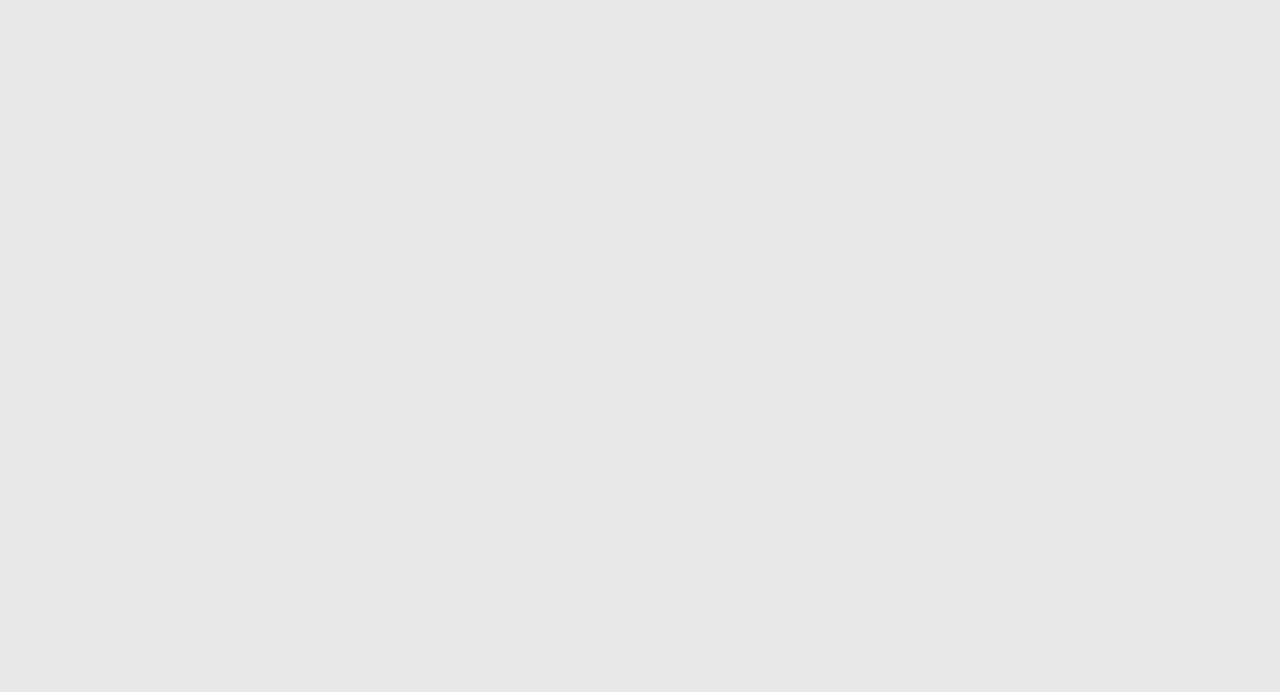
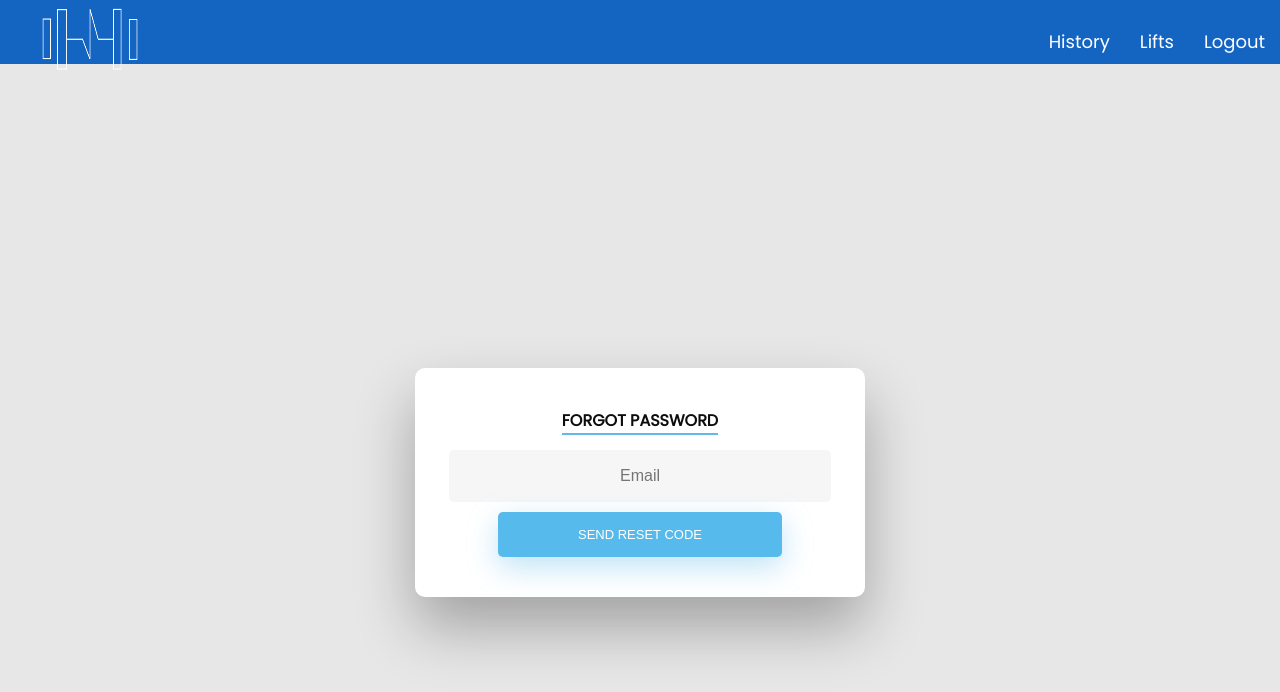
Before and after one commit to MarkByrneDKIT/GymVision, a React (Create React App) app in the folder app/: page /recovery in a window 1280 px wide. Before the commit this address had no page. Shown: the top 692 px of the page. Built offline with nearby package versions, Linux system fonts and the light colour scheme.

Commit message:
Feature: Added UI for Account Recovbery Pages.

```diff
--- a/app/src/App.js
+++ b/app/src/App.js
@@ -8,6 +8,7 @@ import Homepage from './pages/homepage'
 import ShoulderPress from './pages/lift/shoulderPress'
 import History from './pages/lift/history'
 import Session from './pages/lift/session'
+import Recovery from './pages/accountRecovery/recovery'
 
 
 import{
@@ -30,6 +31,7 @@ function App() {
         <Route path="/shoulderpress" element={<ShoulderPress />}/>
         <Route path="/history" element={<History />}/>
         <Route path="/session" element={<Session />}/>
+        <Route path="/recovery" element={<Recovery />}/>
       </Routes>
      </Router>
   );
--- a/app/src/pages/accountRecovery/recovery.jsx
+++ b/app/src/pages/accountRecovery/recovery.jsx
@@ -0,0 +1,29 @@
+import "./recovery.css"
+import { useRef } from "react"
+import Navbar from '../../components/Navbar/Navbar'
+
+export default function Recovery() {
+    const email = useRef();
+
+
+      return (
+        <div className="container">
+            <Navbar/>
+        <div className="wrapper fadeInDown">
+
+          <div id="formContent">
+            {/* Tabs Titles */}
+            <h2 className="active"> Forgot Password </h2>
+
+
+
+            {/* Forgot Pass Form*/}
+            <form>
+              <input type="text" id="login" className="fadeIn second" name="username" placeholder="Email" ref={email} required />
+              <input type="submit" className="fadeIn fourth" value="Send Reset Code" />
+            </form>
+          </div>
+        </div>
+        </div>
+      );
+    };
--- a/app/src/pages/login/login.jsx
+++ b/app/src/pages/login/login.jsx
@@ -3,15 +3,16 @@ import { useRef } from "react"
 import {loginCall} from "../../apiCalls"
 import { useContext} from "react"
 import { AuthContext } from "../../context/AuthContext";
-import homeIcon2 from "../Images/homeIcon2.png";
-import {Link} from 'react-router-dom';
 import ReCAPTCHA from "react-google-recaptcha";
+import { useNavigate} from 'react-router-dom';
+
 
 export default function Login() {
     const username = useRef();
     const password = useRef();
     const onChange =() => {};
     const { user, isFetching, error, dispatch } = useContext(AuthContext);
+    const navigate = useNavigate();
 
     const handleClick = (e) => {
       e.preventDefault();
@@ -40,7 +41,7 @@ export default function Login() {
 
             {/* Remind Passowrd */}
             <div id="formFooter">
-              <a className="underlineHover" href="forgot">Forgot Password?</a>
+              <a className="underlineHover" href="/recovery">Forgot Password?</a>
             </div>
           </div>
         </div>
--- a/app/src/pages/register/register.jsx
+++ b/app/src/pages/register/register.jsx
@@ -35,22 +35,18 @@ export default function Register() {
       <div id="formContent">
         {/* Tabs Titles */}
         <h2 className="active"> Sign Up </h2>
-        <h2 className="inactive underlineHover" ><a href="/register">Sign In</a></h2>
+        <h2 className="inactive underlineHover" ><a href="/login">Sign In</a></h2>
 
 
 
         {/* Login Form */}
         <form onSubmit={handleClick}>
           <input type="text" id="login" className="fadeIn second" name="login" placeholder="Username" ref={username} required />
-          <input type="text" id="password" className="fadeIn third" name="login" placeholder="password" ref={password} required />
-          <ReCAPTCHA id="CAPTCHA" sitekey="6LdlWlkkAAAAAF91dcFM2-0KlUx_dDmC5cEdfPqI" onChange={onChange} required />
+          <input type="text" id="password" className="fadeIn third" name="login" placeholder="Password" ref={password} required />
+          <input type="text" id="password" className="fadeIn third" name="login" placeholder="Confirm Password" required />
+          <ReCAPTCHA id="CAPTCHA" sitekey="6LdlWlkkAAAAAF91dcFM2-0KlUx_dDmC5cEdfPqI" onChange={onChange} />
           <input type="submit" className="fadeIn fourth" value="Register" />
         </form>
-
-        {/* Remind Passowrd */}
-        <div id="formFooter">
-          <a className="underlineHover" href="#">Forgot Password?</a>
-        </div>
       </div>
     </div>
     );
```
Also changed, not shown: app/src/pages/accountRecovery/PasswordChange.jsx (added, +32 -0 lines).
